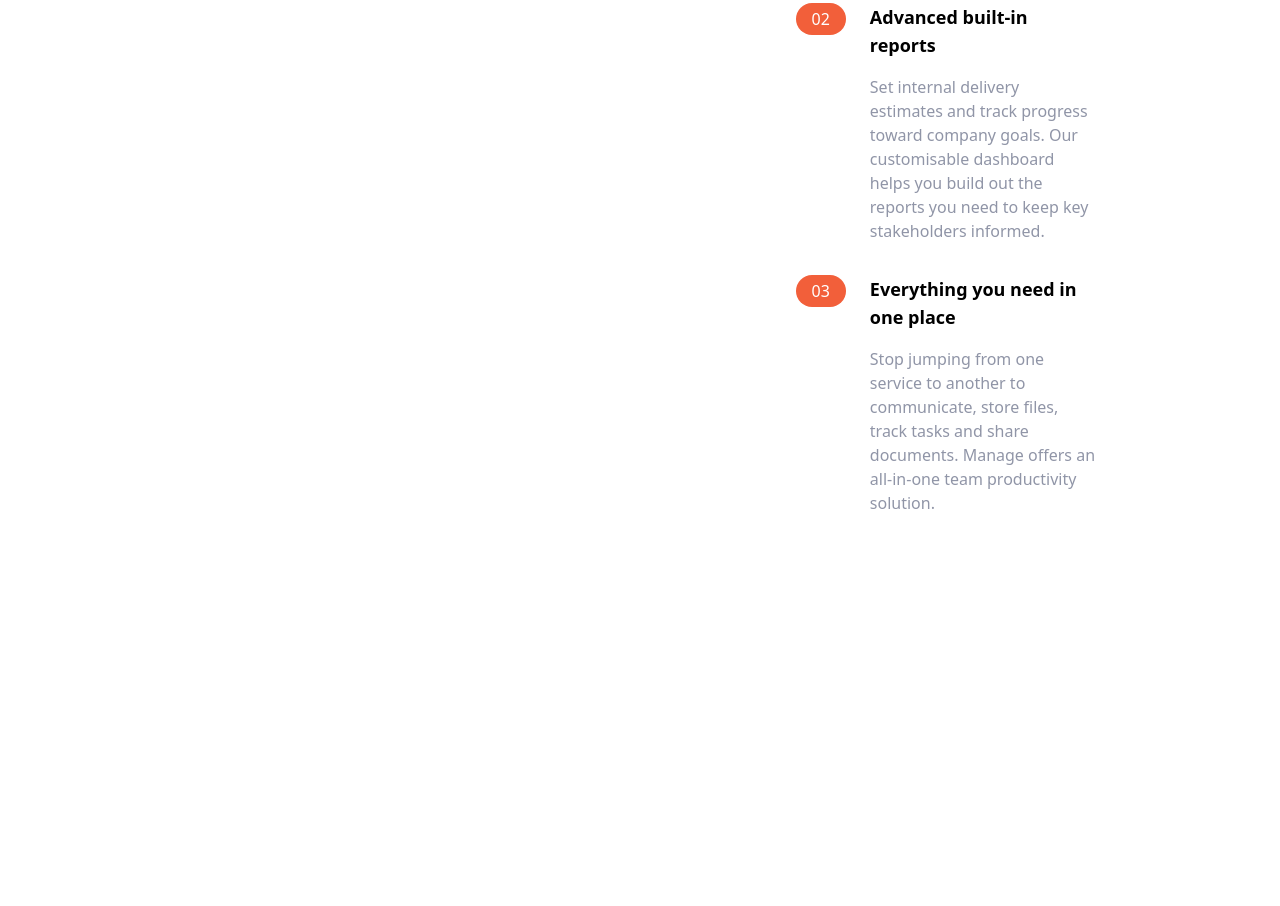
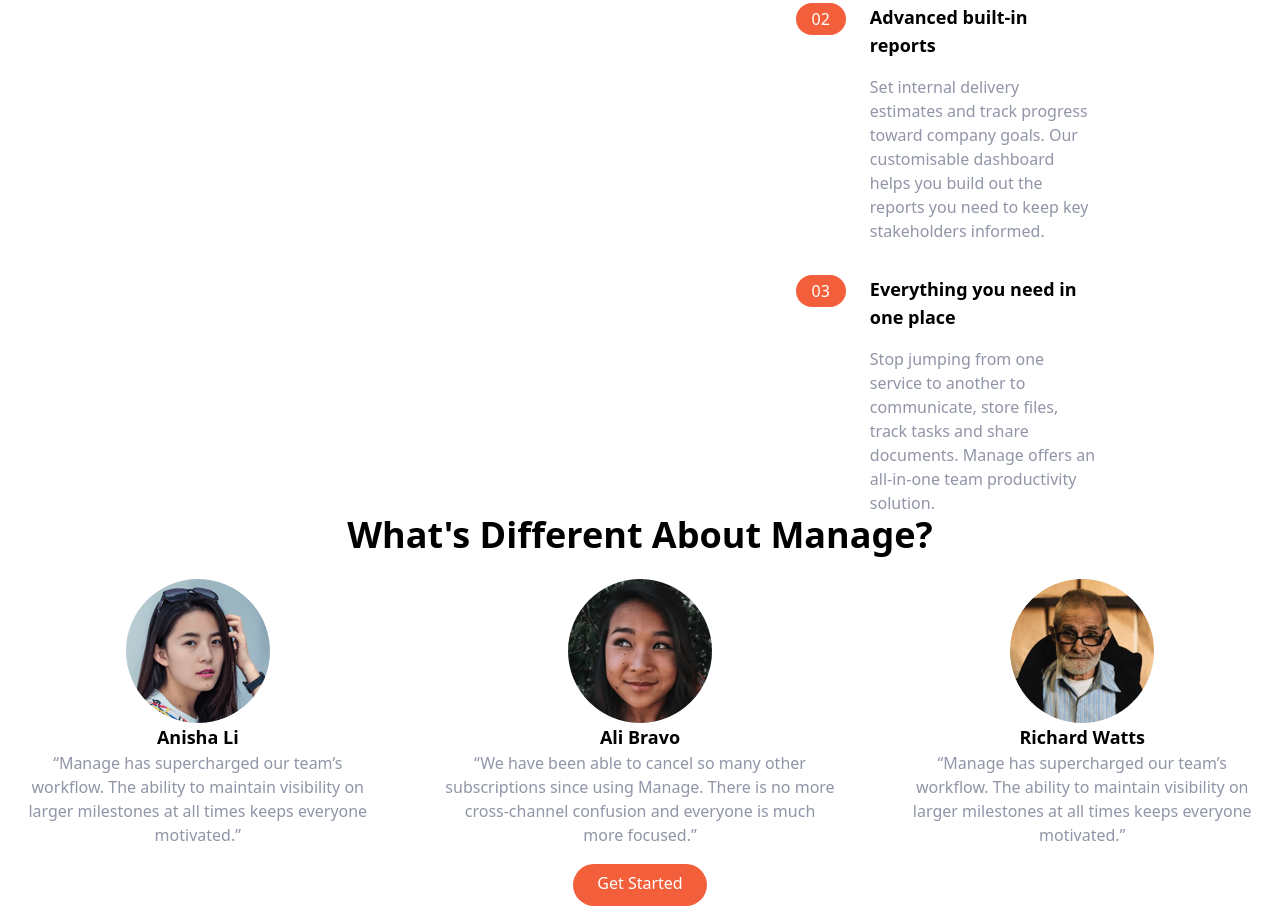
Before and after one commit to SarahWimark/tailwindproject, a website: page index.html in a window 1280 px wide. Shown: the part 925-1831 px from the top of the page. Before the commit the page ends 1440 px from the top, so only its background shows below. Drawn offline with Linux system fonts and the light colour scheme.

Commit message:
Adding testimonials section

```diff
--- a/index.html
+++ b/index.html
@@ -171,6 +171,57 @@
                 </div>
             </div>
     </section>
+    <!-- Testimonials -->
+    <section id="testimonials">
+        <!-- Container to heading and testm blocks -->
+        <div class="max-w-6xl px-5 mx-auto mt-32 text-center">
+            <!-- Heading -->
+            <h2 class="text-4xl font-bold text-center">
+                What's Different About Manage?
+            </h2>
+            <!-- Testimonials Container -->
+            <div class="flex flex-col mt-24 md:flex-row md:space-x-6">
+                <!-- Testimonial 1 -->
+                <div class="flex flex-col items-center p-6 space-y-6 rounded-lg bg-veryLightGray md:w-1/3">
+                    <img src="img/avatar-anisha.png" class="w-16 -mt-14" alt="" />
+                    <h5 class="text-lg font-bold">Anisha Li</h5>
+                    <p class="text-sm text-darkGrayishBlue">
+                        “Manage has supercharged our team’s workflow. The ability to
+                        maintain visibility on larger milestones at all times keeps
+                        everyone motivated.”
+                    </p>
+                </div>
+
+                <!-- Testimonial 2 -->
+                <div class="hidden flex-col items-center p-6 space-y-6 rounded-lg bg-veryLightGray md:flex md:w-1/3">
+                    <img src="img/avatar-ali.png" class="w-16 -mt-14" alt="" />
+                    <h5 class="text-lg font-bold">Ali Bravo</h5>
+                    <p class="text-sm text-darkGrayishBlue">
+                        “We have been able to cancel so many other subscriptions since
+                        using Manage. There is no more cross-channel confusion and
+                        everyone is much more focused.”
+                    </p>
+                </div>
+
+                <!-- Testimonial 3 -->
+                <div class="hidden flex-col items-center p-6 space-y-6 rounded-lg bg-veryLightGray md:flex md:w-1/3">
+                    <img src="img/avatar-richard.png" class="w-16 -mt-14" alt="" />
+                    <h5 class="text-lg font-bold">Richard Watts</h5>
+                    <p class="text-sm text-darkGrayishBlue">
+                        “Manage has supercharged our team’s workflow. The ability to
+                        maintain visibility on larger milestones at all times keeps
+                        everyone motivated.”
+                    </p>
+                </div>
+            </div>
+            <!-- Button -->
+            <div class="my-16">
+                <a href="#"
+                    class="p-3 px-6 pt-2 text-white bg-brightRed rounded-full baseline hover:bg-brightRedLight">Get
+                    Started</a>
+            </div>
+        </div>
+    </section>
 </body>
 
 </html>
```
